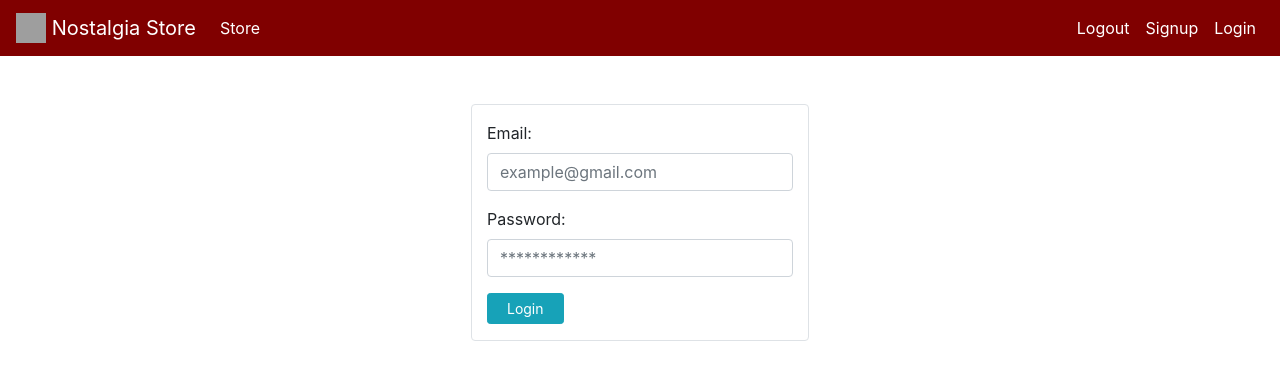
After one commit to satyakinkohli/Ashoka_AP1, a Django app: page /login in a window 1280 px wide. The commit adds this page. Shown: the top 380 px of the page. Run offline with Django 3.2, Linux system fonts and the light colour scheme; some libraries are stand-ins or nearby versions; grey boxes are pictures that could not be loaded.

Commit message:
Login page added

```diff
--- a/Store/templates/base.html
+++ b/Store/templates/base.html
@@ -40,7 +40,7 @@
             <a class="nav-link" href="/signup" style="color: white">Signup <span class="sr-only">(current)</span></a>
           </li>
           <li class="nav-item">
-            <a class="nav-link" href="#" style="color: white">Login <span class="sr-only">(current)</span></a>
+            <a class="nav-link" href="/login" style="color: white">Login <span class="sr-only">(current)</span></a>
           </li>
 
 
--- /dev/null
+++ b/Store/templates/login.html
@@ -0,0 +1,37 @@
+{% extends 'base.html' %}
+
+{% block content %}
+
+<div class="container">
+    <div class="p-4 m-4">
+        <div class="col-lg-4 mx-auto border rounded pt-3">
+            <form action="/login" method = "POST" >
+                {% csrf_token %}
+                {% if error %}
+                <div class="alert alert-danger" role="alert">
+                    {{error}}
+                </div>
+                {% endif %}
+
+                <!-- email -->
+                <div class="form-group">
+                  <label for="Email">Email:</label>
+                  <input required type="email" name="email" id="" value="{{saved_value.email}}" class="form-control" placeholder="example@gmail.com">
+                </div>
+
+                <!-- email -->
+                <div class="form-group">
+                    <label for="Password">Password:</label>
+                    <input type="password" name="password" id="" class="form-control" placeholder="************">
+                </div>
+
+                <div class="form-group pt-1.5">
+                    <input class="btn btn-sm btn-info col-lg-3" type="submit" value="Login">
+                </div>
+
+            </form>
+        </div>
+    </div>
+</div>
+
+{% endblock %}
--- a/Store/urls.py
+++ b/Store/urls.py
@@ -1,9 +1,10 @@
 from django.contrib import admin
 from django.urls import path
 
-from .views import index, signup
+from .views import index, signup, login
 
 urlpatterns = [
     path('', index, name="Nostalgia_Home"),
-    path('signup', signup)
+    path('signup', signup),
+    path('login', login),
 ]
--- a/Store/views.py
+++ b/Store/views.py
@@ -1,13 +1,12 @@
 from django.shortcuts import render, redirect
+from django.contrib.auth.hashers import make_password, check_password
 
 # Create your views here.
 
 from django.http import HttpResponse
 
 from .models.product import Product
-
 from .models.category import Category
-
 from .models.customer import Customer
 
 
@@ -47,8 +46,14 @@ def signup(request):
             error = "This email address already has another account linked with it."
 
         if not error:
+            customer.password = make_password('customer.password')
             customer.register()
             return redirect("Nostalgia_Home")
         else:
             data = {'error': error, 'saved_value': saved_value}
             return render(request, 'signup.html', data)
+
+
+def login(request):
+    if request.method == 'GET':
+        return render(request, 'login.html')
```
Also changed, not shown: Store/models/customer.py (line endings or trailing spaces), db.sqlite3.
